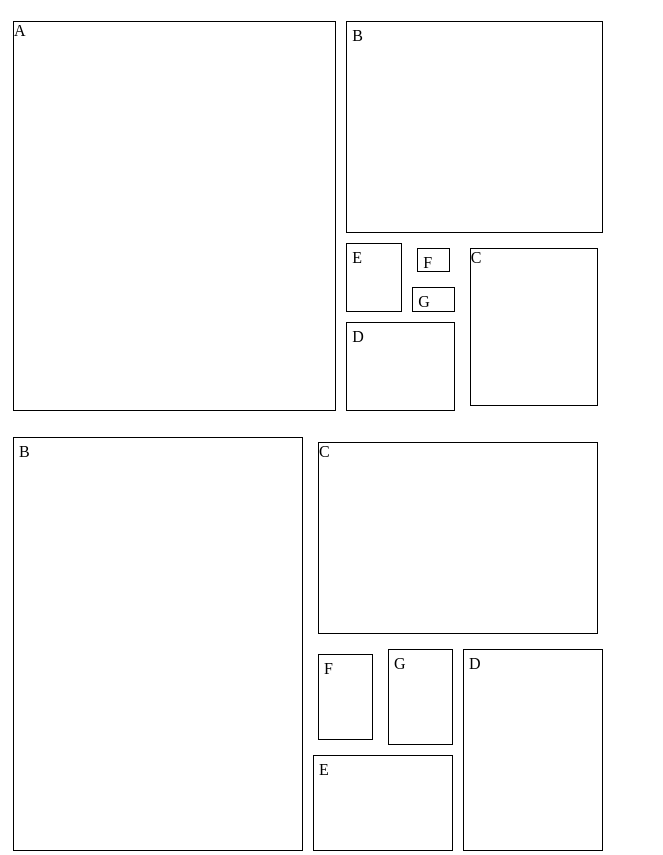
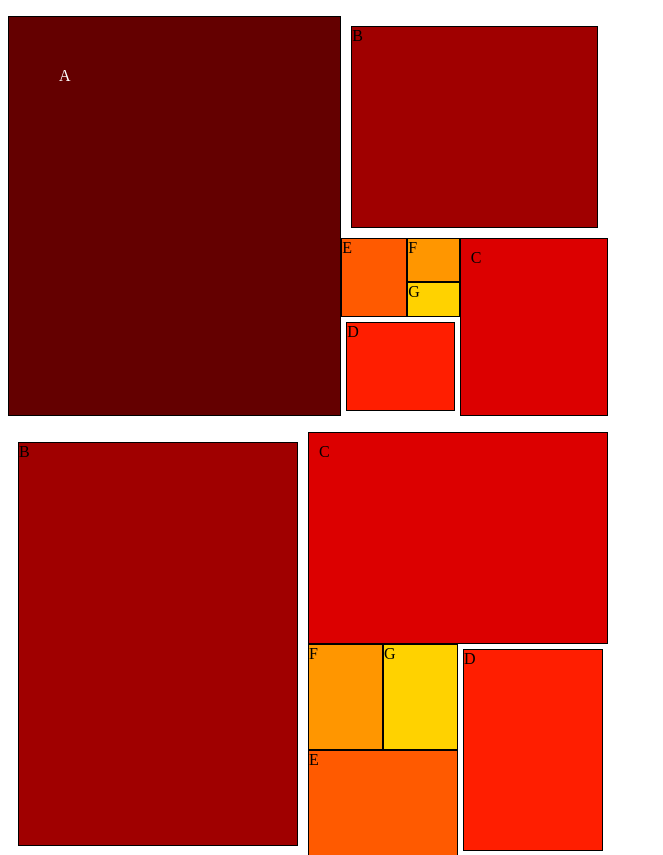
Before and after one commit to akayado/spiraltilejs, a plain HTML site: page examples/index.html in a window 1280 px wide. Shown: the top 855 px of the page, without its empty margins (0-663 px from the left). Drawn offline with nearby package versions, Linux system fonts and the light colour scheme.

Commit message:
Added an image and editted example.

```diff
--- a/examples/index.html
+++ b/examples/index.html
@@ -13,40 +13,55 @@
 		<style>
 			li {
 				list-style: none;
-			}
-			.border {
 				border: solid 1px #000;
 			}
-			.margin {
+			li.i1 {
+				background: rgb(100,0,0);
+				padding: 50px;
+				color: #fff;
+			}
+			li.i2 {
+				background: rgb(160,0,0);
+				margin: 10px;
+			}
+			li.i3 {
+				background: rgb(220,0,0);
+				padding: 10px;
+			}
+			li.i4 {
+				background: rgb(255,30,0);
 				margin: 5px;
 			}
-			.bigmargin {
-				margin: 10px;
+			li.i5 {
+				background: rgb(255,90,0);
 			}
-			.padding {
-				padding: 5px;
+			li.i6 {
+				background: rgb(255,150,0);
+			}
+			li.i7 {
+				background: rgb(255,210,0);
 			}
 		</style>
 	</head>
 	<body>
 		<ul class="tiles-1">
-			<li class="border margin">A</li>
-			<li class="border margin padding">B</li>
-			<li class="border bigmargin">C</li>
-			<li class="border margin padding">D</li>
-			<li class="border margin padding">E</li>
-			<li class="border bigmargin padding">F</li>
-			<li class="border margin padding">G</li>
+			<li class="i1">A</li>
+			<li class="i2">B</li>
+			<li class="i3">C</li>
+			<li class="i4">D</li>
+			<li class="i5">E</li>
+			<li class="i6">F</li>
+			<li class="i7">G</li>
 		</ul>
 
 		<ul class="tiles-2">
-			<li class="border margin">A</li>
-			<li class="border margin padding">B</li>
-			<li class="border bigmargin">C</li>
-			<li class="border margin padding">D</li>
-			<li class="border margin padding">E</li>
-			<li class="border bigmargin padding">F</li>
-			<li class="border margin padding">G</li>
+			<li class="i1">A</li>
+			<li class="i2">B</li>
+			<li class="i3">C</li>
+			<li class="i4">D</li>
+			<li class="i5">E</li>
+			<li class="i6">F</li>
+			<li class="i7">G</li>
 		</ul>
 	</body>
 </html>
```
Also changed, not shown: example.png (added), 1 other file.
